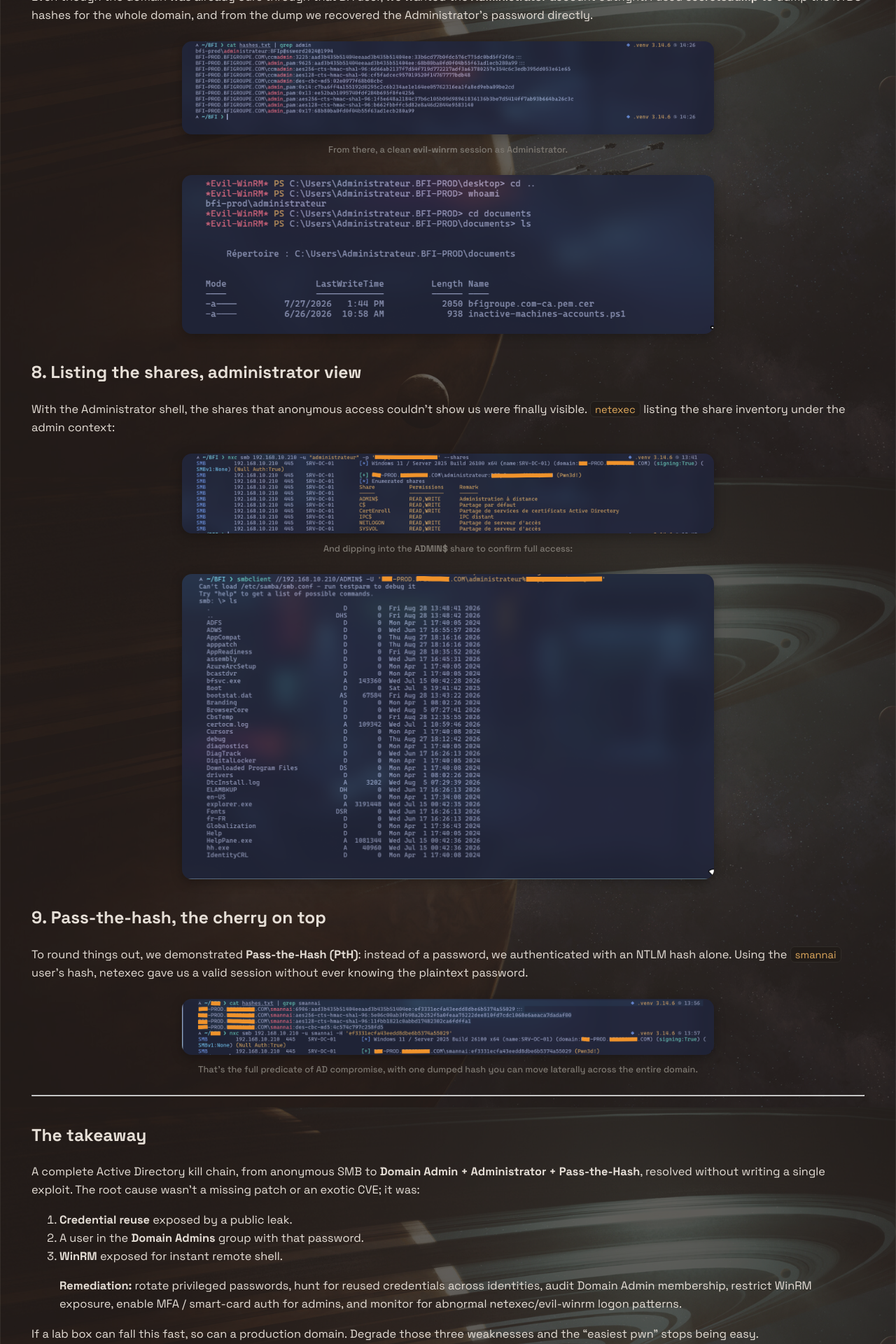
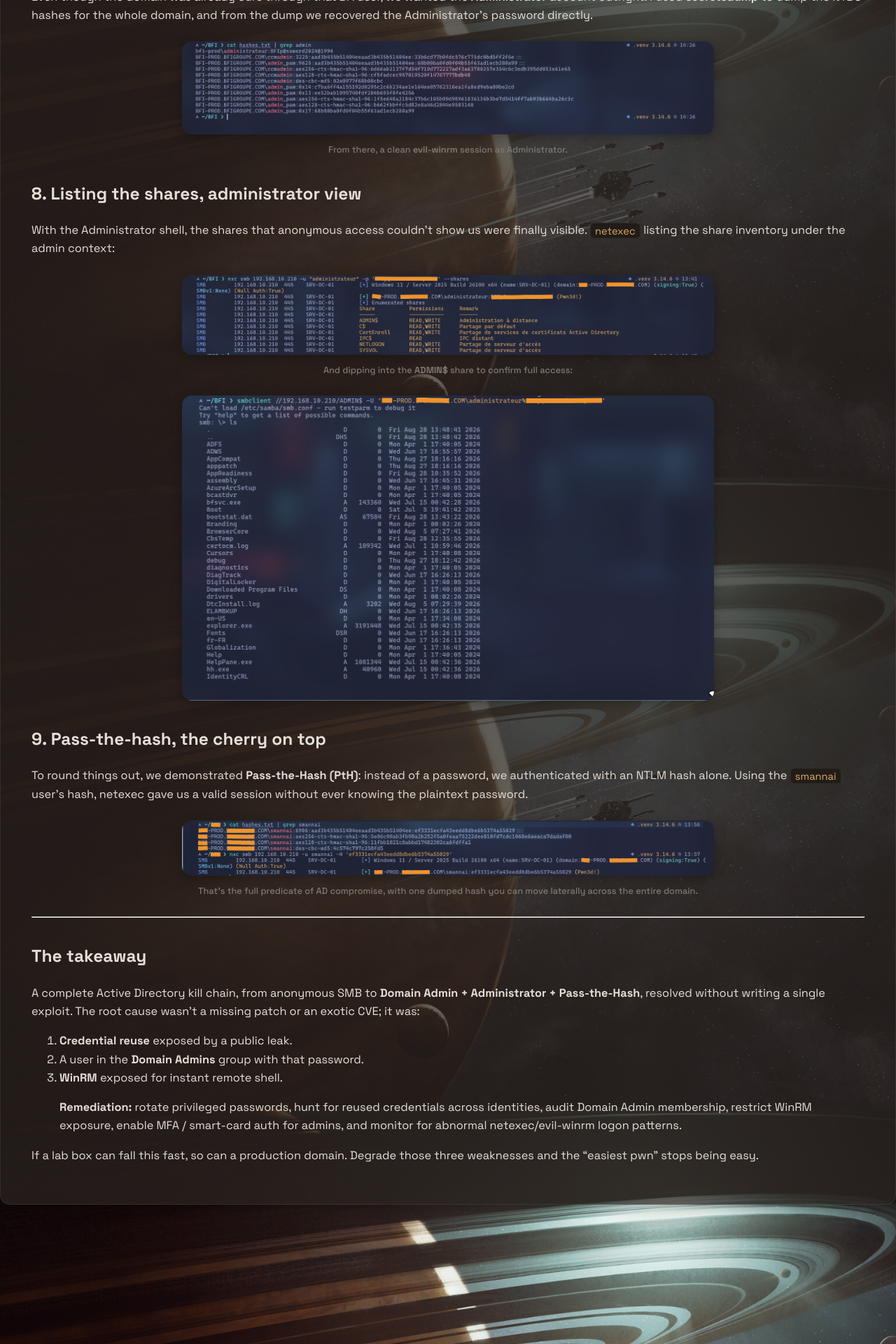
Before and after one commit to 0xZyyz/0xZyyz.github.io, a Jekyll site: the page built from _posts/2026-08-29-internal-ad-pentest-internship.md, in a window 1280 px wide. Shown: the part 2918-4838 px from the top of the page at 70% size. Built offline with Jekyll 4.4.1, drawn with Linux system fonts in a browser that asks for light colours.

Commit message:
Remove evil-winrm admin screenshot

```diff
--- a/_posts/2026-08-29-internal-ad-pentest-internship.md
+++ b/_posts/2026-08-29-internal-ad-pentest-internship.md
@@ -67,8 +67,6 @@
 
 From there, a clean **evil-winrm** session as Administrator.
 
-![evil-winrm session as administrator](/assets/posts/internal-ad-pentest/evil-winrm-admin.png)
-
 ## 8. Listing the shares, administrator view
 
 With the Administrator shell, the shares that anonymous access couldn't show us were finally visible. `netexec` listing the share inventory under the admin context:
```
Also changed, not shown: assets/posts/internal-ad-pentest/evil-winrm-admin.png (deleted).
